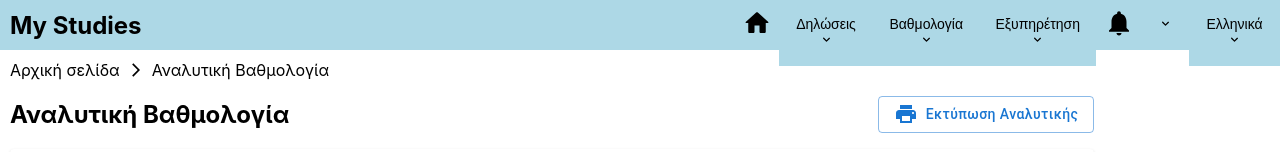
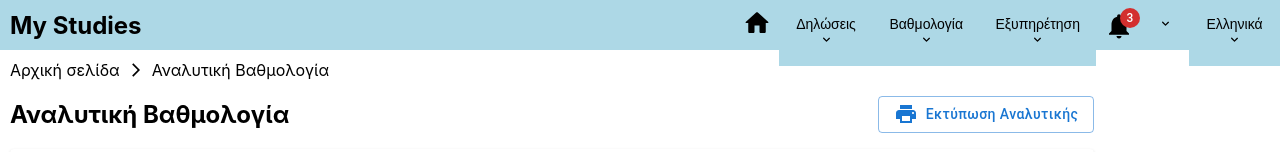
Before and after one commit to mgiannopoulos24/mystudiesv2, a React (Create React App) app: page /MainStud/Detailed in a window 1280 px wide. Shown: the top 152 px of the page. Built offline with nearby package versions, Linux system fonts and the light colour scheme; no server answers.

Commit message:
Added notification messages and badge count

```diff
--- a/src/Header_Page/Header.css
+++ b/src/Header_Page/Header.css
@@ -94,6 +94,15 @@
     display: block;
 }
 
+.dropdown-content div{
+    color: black;
+    padding: 12px 16px;
+    text-decoration: none;
+    display: block;
+    font-size: smaller;
+    min-width: 200px;
+}
+
 .dropdown-content option{
     color: black;
     padding: 12px 16px;
@@ -101,6 +110,7 @@
     display: block;
 }
 
+.dropdown-content div:hover{ background-color: #ddd;}
 .dropdown-content a:hover{ background-color: #ddd;}
 .dropdown:hover .dropdown-content {display: block;}
 .dropdown:hover .dropbutton{background-color: white;}
--- a/src/Header_Page/Header.jsx
+++ b/src/Header_Page/Header.jsx
@@ -4,10 +4,11 @@ import ExpandMoreRoundedIcon from '@mui/icons-material/ExpandMoreRounded';
 import NotificationsIcon from '@mui/icons-material/Notifications';
 import { auth } from "../Firebase/firebase";
 import React, { useState, useEffect } from "react";
+import Badge from '@mui/material/Badge';
 
 
 const Header=()=>{
-
+    const notificationsCount = 3;
     const [userEmail, setUserEmail] = useState(null);
 
     useEffect(() => {
@@ -62,10 +63,16 @@ const Header=()=>{
                     </div>
                     <div className='cell-notif'>
                         <div className='dropdown'>
-                            <button className='dropbutton' style={{padding:'8px',justifyContent:'center',alignItems:"center"}}><NotificationsIcon style={{fontSize: '30px'}}/></button>
+                            <button className='dropbutton' style={{padding:'8px',justifyContent:'center',alignItems:"center"}}>
+                                <Badge badgeContent={notificationsCount} overlap="circular" color="error" >
+                                    <NotificationsIcon style={{fontSize: '30px'}}/>
+                                </Badge>
+                            </button>
+
                             <div className="dropdown-content">
-                                <a href=''></a>
-                                <a href=''>Όλα τα μηνύματα</a>
+                                <div>Η περίοδος δήλωσης μαθημάτων ξεκίνησε. Δηλώστε τα μαθημάτα σας.</div>
+                                <div>H βεβαίωση σπουδών που αιτηθήκατε εγκρίθηκε.</div>
+                                <div>Το πιστοποιητικό φοιτητικής ιδιότητας που αιτηθήκατε εγκρίθηκε.</div>
                             </div>
                     </div>
                     </div>
```
